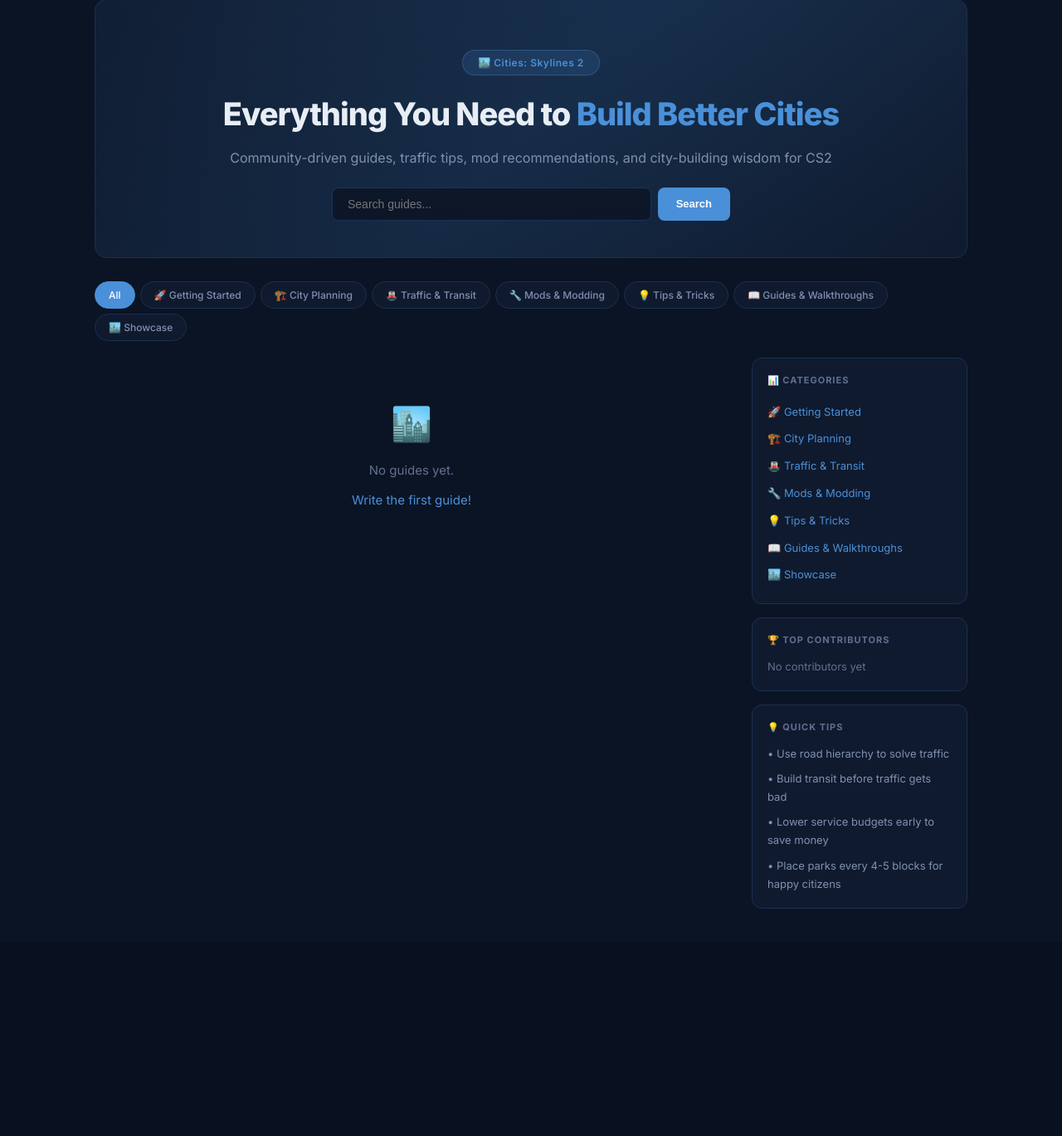
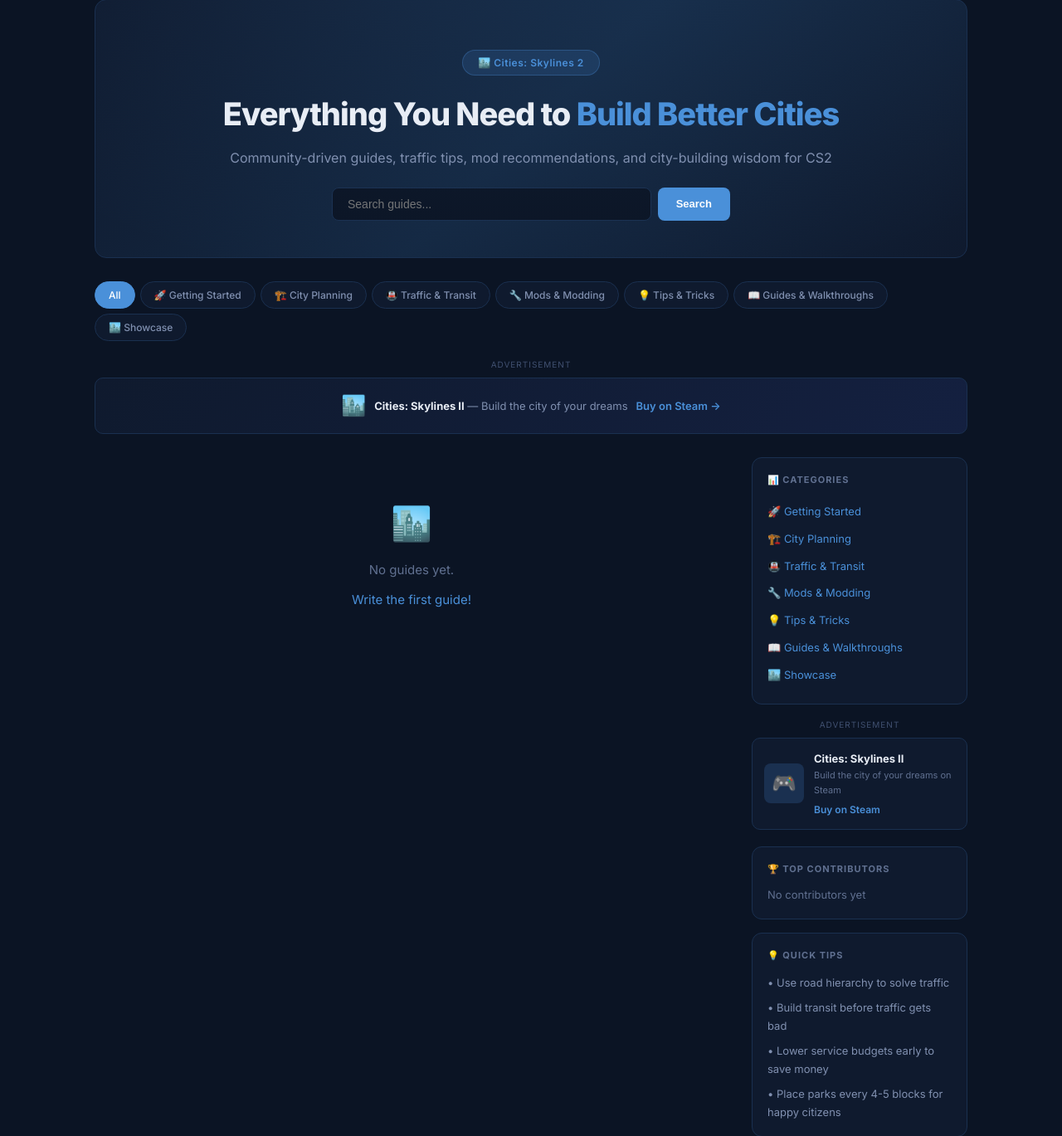
Before and after one commit to withoutbread931230/indie-community, a Flask app: page / in a window 1280 px wide. Shown: the part 82-1451 px from the top of the page at 83% size. Before the commit the page ends 1177 px from the top, so only its background shows below. Run offline with Flask 3, Linux system fonts and the light colour scheme; data that the repository does not hold is empty; some libraries are stand-ins or nearby versions.

Commit message:
Add ad/monetization system: Steam affiliate banners + AdSense support via env vars

```diff
--- a/app.py
+++ b/app.py
@@ -32,6 +32,24 @@ def _(key, lang=None):
             lang = 'en'
     trans = TRANSLATIONS.get(lang, TRANSLATIONS.get('en', {}))
     return trans.get(key, TRANSLATIONS.get('en', {}).get(key, key))
+
+# Ad Configuration
+# Set AD_MODE=adsense + ADSENSE_CLIENT=ca-pub-xxx for Google AdSense
+# Set AD_MODE=affiliate (default) for CS2 affiliate banners
+# Set AD_MODE=none to disable all ads
+# Set STEAM_PARTNER=yourid for Steam affiliate link
+AD_MODE = os.environ.get('AD_MODE', 'affiliate').lower()
+ADSENSE_CLIENT = os.environ.get('ADSENSE_CLIENT', '')
+STEAM_PARTNER = os.environ.get('STEAM_PARTNER', '')
+
+AD_CONFIG = {
+    'mode': AD_MODE,
+    'adsense_client': ADSENSE_CLIENT,
+    'steam_partner': STEAM_PARTNER,
+    'enabled': AD_MODE != 'none',
+    'steam_url': f'https://store.steampowered.com/app/949230/Cities_Skylines_II/?partner={STEAM_PARTNER}' if STEAM_PARTNER else 'https://store.steampowered.com/app/949230/Cities_Skylines_II/',
+    'steam_dlc_url': f'https://store.steampowered.com/app/949230/Cities_Skylines_II/?partner={STEAM_PARTNER}' if STEAM_PARTNER else 'https://store.steampowered.com/app/949230/Cities_Skylines_II/',
+}
 
 CATEGORIES = [
     'Getting Started', 'City Planning', 'Traffic & Transit',
@@ -1215,7 +1233,7 @@ def get_category_icon(category):
 
 @app.context_processor
 def inject_globals():
-    return dict(lang=getattr(g, 'lang', 'en'), _=lambda key: _(key, getattr(g, 'lang', 'en')), LANGUAGES=LANGUAGES)
+    return dict(lang=getattr(g, 'lang', 'en'), _=lambda key: _(key, getattr(g, 'lang', 'en')), LANGUAGES=LANGUAGES, ad=AD_CONFIG)
 
 @app.before_request
 def load_user():
--- a/static/style.css
+++ b/static/style.css
@@ -344,3 +344,38 @@ a:hover { color: #6aafe9; }
     .form-card { padding: 24px; }
     .form-card-wide { max-width: 100%; }
 }
+
+/* Ad slots */
+.ad-slot { margin: 20px 0; text-align: center; }
+.ad-label { font-size: 10px; color: #405070; letter-spacing: 1px; text-transform: uppercase; margin-bottom: 8px; }
+.ad-sidebar { margin: 0 0 20px; }
+.ad-banner { margin: 20px 0 28px; }
+.ad-in-content { margin: 24px 0; }
+
+/* Affiliate */
+.affiliate-card {
+    display: flex; gap: 12px; align-items: center;
+    background: #0f1a2e; border: 1px solid #1a3050; border-radius: 10px;
+    padding: 14px; text-align: left; transition: border-color 0.2s;
+}
+.affiliate-card:hover { border-color: #4a90d9; }
+.affiliate-img {
+    width: 48px; height: 48px; border-radius: 8px; background: #1a3050;
+    display: flex; align-items: center; justify-content: center; font-size: 24px; flex-shrink: 0;
+}
+.affiliate-body { display: flex; flex-direction: column; gap: 2px; }
+.affiliate-body strong { color: #e8edf5; font-size: 13px; }
+.affiliate-body span:not(.affiliate-cta) { color: #607090; font-size: 11px; }
+.affiliate-cta {
+    color: #4a90d9; font-size: 12px; font-weight: 600; margin-top: 2px;
+}
+.affiliate-banner {
+    display: flex; gap: 10px; align-items: center; justify-content: center;
+    background: linear-gradient(135deg, #0f1a2e, #142040); border: 1px solid #1a3050;
+    border-radius: 10px; padding: 14px 20px; transition: border-color 0.2s;
+}
+.affiliate-banner:hover { border-color: #4a90d9; }
+.affiliate-banner-icon { font-size: 24px; }
+.affiliate-banner-text { color: #8090b0; font-size: 13px; }
+.affiliate-banner-text strong { color: #e8edf5; }
+.affiliate-banner-cta { color: #4a90d9; font-size: 13px; font-weight: 600; }
--- /dev/null
+++ b/templates/_ad.html
@@ -0,0 +1,47 @@
+{% if ad.enabled %}
+  {% if ad.mode == 'adsense' and ad.adsense_client %}
+    <div class="ad-slot ad-{{ slot }}">
+      <div class="ad-label">{{ _('ad.label') }}</div>
+      <script async src="https://pagead2.googlesyndication.com/pagead/js/adsbygoogle.js?client={{ ad.adsense_client }}" crossorigin="anonymous"></script>
+      {% if slot == 'sidebar' %}
+      <ins class="adsbygoogle" style="display:block" data-ad-client="{{ ad.adsense_client }}" data-ad-slot="{{ ad.slot_id|default('1234567890') }}" data-ad-format="rectangle"></ins>
+      {% elif slot == 'banner' %}
+      <ins class="adsbygoogle" style="display:block" data-ad-client="{{ ad.adsense_client }}" data-ad-slot="{{ ad.slot_id|default('1234567890') }}" data-ad-format="horizontal"></ins>
+      {% elif slot == 'in-content' %}
+      <ins class="adsbygoogle" style="display:block" data-ad-client="{{ ad.adsense_client }}" data-ad-slot="{{ ad.slot_id|default('1234567890') }}" data-ad-format="auto"></ins>
+      {% endif %}
+      <script>(adsbygoogle = window.adsbygoogle || []).push({});</script>
+    </div>
+  {% elif ad.mode == 'affiliate' %}
+    <div class="ad-slot ad-affiliate ad-{{ slot }}">
+      <div class="ad-label">{{ _('ad.label') }}</div>
+      <div class="affiliate-content">
+        {% if slot == 'sidebar' %}
+          <a href="{{ ad.steam_url }}" target="_blank" rel="nofollow sponsored" class="affiliate-card">
+            <div class="affiliate-img">🎮</div>
+            <div class="affiliate-body">
+              <strong>Cities: Skylines II</strong>
+              <span>Build the city of your dreams on Steam</span>
+              <span class="affiliate-cta">{{ _('ad.buy_now') }}</span>
+            </div>
+          </a>
+        {% elif slot == 'banner' %}
+          <a href="{{ ad.steam_url }}" target="_blank" rel="nofollow sponsored" class="affiliate-banner">
+            <span class="affiliate-banner-icon">🏙️</span>
+            <span class="affiliate-banner-text"><strong>Cities: Skylines II</strong> — {{ _('ad.banner_text') }}</span>
+            <span class="affiliate-banner-cta">{{ _('ad.buy_now') }} →</span>
+          </a>
+        {% elif slot == 'in-content' %}
+          <a href="{{ ad.steam_dlc_url }}" target="_blank" rel="nofollow sponsored" class="affiliate-card">
+            <div class="affiliate-img">🏙️</div>
+            <div class="affiliate-body">
+              <strong>Cities: Skylines II</strong>
+              <span>{{ _('ad.banner_text') }}</span>
+              <span class="affiliate-cta">{{ _('ad.buy_now') }}</span>
+            </div>
+          </a>
+        {% endif %}
+      </div>
+    </div>
+  {% endif %}
+{% endif %}
--- a/templates/index.html
+++ b/templates/index.html
@@ -45,6 +45,10 @@
 </div>
 {% endif %}
 
+{% with slot='banner', slot_id='1234567891' %}
+    {% include '_ad.html' %}
+{% endwith %}
+
 <div class="layout">
     <div class="main">
         {% if posts %}
@@ -86,6 +90,9 @@
                 </div>
             {% endfor %}
         </div>
+        {% with slot='sidebar', slot_id='1234567892' %}
+            {% include '_ad.html' %}
+        {% endwith %}
         <div class="widget">
             <h3>🏆 {{ _('contributors.title') }}</h3>
             {% for u in top_users %}
--- a/templates/post.html
+++ b/templates/post.html
@@ -43,6 +43,10 @@
     </div>
 </article>
 
+{% with slot='in-content', slot_id='1234567893' %}
+    {% include '_ad.html' %}
+{% endwith %}
+
 <section class="comments-section">
     <h2>💬 {{ _('post.comments_title') }} ({{ comments|length }})</h2>
 
--- a/translations/de.json
+++ b/translations/de.json
@@ -64,6 +64,9 @@
   "flash.required_fields": "Alle erforderlichen Felder müssen ausgefüllt werden.",
   "flash.post_not_found": "Guide nicht gefunden.",
   "flash.user_not_found": "Benutzer nicht gefunden.",
+  "ad.label": "Werbung",
+  "ad.buy_now": "Auf Steam kaufen",
+  "ad.banner_text": "Baue die Stadt deiner Träume",
   "lang.en": "English",
   "lang.zh": "中文",
   "lang.de": "Deutsch",
--- a/translations/en.json
+++ b/translations/en.json
@@ -64,6 +64,9 @@
   "flash.required_fields": "All required fields must be filled.",
   "flash.post_not_found": "Guide not found.",
   "flash.user_not_found": "User not found.",
+  "ad.label": "Advertisement",
+  "ad.buy_now": "Buy on Steam",
+  "ad.banner_text": "Build the city of your dreams",
   "lang.en": "English",
   "lang.zh": "中文",
   "lang.de": "Deutsch",
--- a/translations/fr.json
+++ b/translations/fr.json
@@ -64,6 +64,9 @@
   "flash.required_fields": "Tous les champs requis doivent être remplis.",
   "flash.post_not_found": "Guide introuvable.",
   "flash.user_not_found": "Utilisateur introuvable.",
+  "ad.label": "Publicité",
+  "ad.buy_now": "Acheter sur Steam",
+  "ad.banner_text": "Construisez la ville de vos rêves",
   "lang.en": "English",
   "lang.zh": "中文",
   "lang.de": "Deutsch",
--- a/translations/ja.json
+++ b/translations/ja.json
@@ -64,6 +64,9 @@
   "flash.required_fields": "必須項目をすべて入力してください。",
   "flash.post_not_found": "ガイドが見つかりません。",
   "flash.user_not_found": "ユーザーが見つかりません。",
+  "ad.label": "広告",
+  "ad.buy_now": "Steamで購入",
+  "ad.banner_text": "夢の街を建設しよう",
   "lang.en": "English",
   "lang.zh": "中文",
   "lang.de": "Deutsch",
--- a/translations/ko.json
+++ b/translations/ko.json
@@ -64,6 +64,9 @@
   "flash.required_fields": "모든 필수 필드를 입력해주세요.",
   "flash.post_not_found": "가이드를 찾을 수 없습니다.",
   "flash.user_not_found": "사용자를 찾을 수 없습니다.",
+  "ad.label": "광고",
+  "ad.buy_now": "Steam에서 구매",
+  "ad.banner_text": "당신의 꿈의 도시를 건설하세요",
   "lang.en": "English",
   "lang.zh": "中文",
   "lang.de": "Deutsch",
--- a/translations/zh.json
+++ b/translations/zh.json
@@ -64,6 +64,9 @@
   "flash.required_fields": "请填写所有必填字段。",
   "flash.post_not_found": "未找到指南。",
   "flash.user_not_found": "未找到用户。",
+  "ad.label": "广告",
+  "ad.buy_now": "在 Steam 购买",
+  "ad.banner_text": "打造你梦想中的城市",
   "lang.en": "English",
   "lang.zh": "中文",
   "lang.de": "Deutsch",
```
